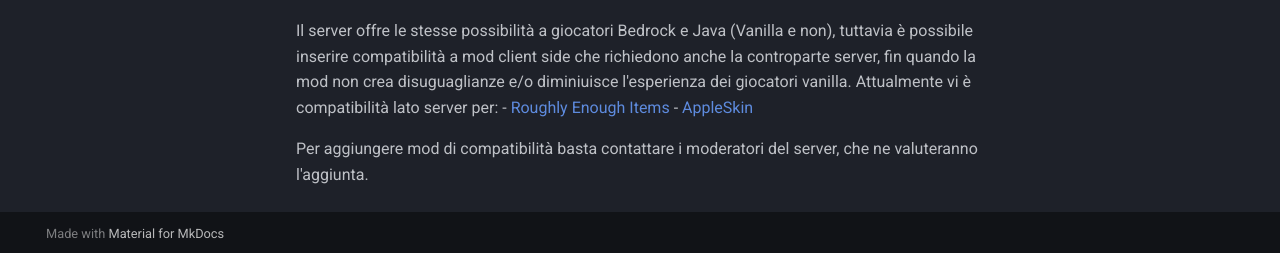
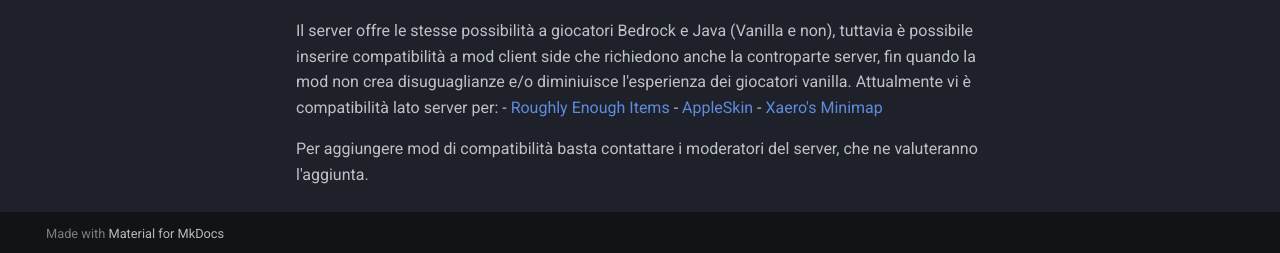
Before and after one commit to Sbekucraft/Sbekucraft-2.0-Wiki, an MkDocs documentation site: the page built from docs/guida.md, in a window 1280 px wide and 900 px high, scrolled down 1244 px. Shown: the part 644-897 px from the top of the window. Built offline with MkDocs 1.6.1 and Material for MkDocs 9.7.7, drawn with Linux system fonts in a browser that asks for light colours.

Commit message:
Aggiunto xaero alla compatibilità

```diff
--- a/docs/guida.md
+++ b/docs/guida.md
@@ -42,5 +42,6 @@ Il server offre le stesse possibilità a giocatori Bedrock e Java (Vanilla e non
 Attualmente vi è compatibilità lato server per:
 - [Roughly Enough Items](https://modrinth.com/mod/rei)
 - [AppleSkin](https://modrinth.com/mod/appleskin)
+- [Xaero's Minimap](https://modrinth.com/mod/xaeros-minimap)
 
 Per aggiungere mod di compatibilità basta contattare i moderatori del server, che ne valuteranno l'aggiunta.
```
